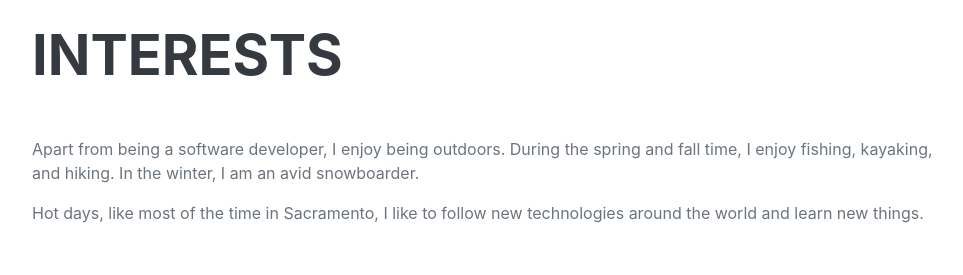
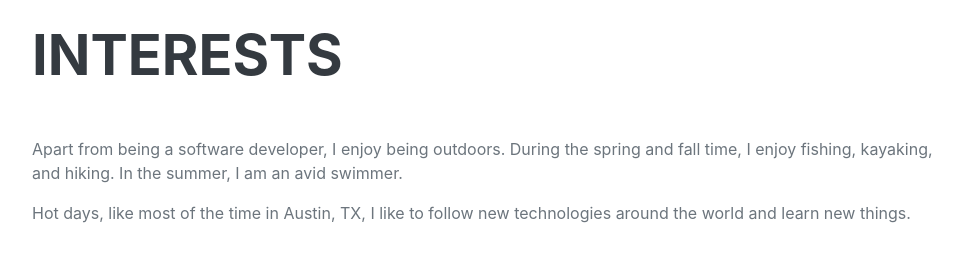
Before and after one commit to canjtosun/canjtosun.github.io, a website: page index.html in a window 1280 px wide. Shown: the part 4020-4295 px from the top of the page, without its empty margins (288-1251 px from the left). Drawn offline with nearby package versions, Linux system fonts and the light colour scheme; a web font is replaced by a local one.

Commit message:
Interests updated

```diff
--- a/index.html
+++ b/index.html
@@ -178,8 +178,8 @@
             <section class="resume-section" id="interests">
                 <div class="resume-section-content">
                     <h2 class="mb-5">Interests</h2>
-                    <p>Apart from being a software developer, I enjoy being outdoors. During the spring and fall time, I enjoy fishing, kayaking, and hiking. In the winter, I am an avid snowboarder.</p>
-                    <p class="mb-0">Hot days, like most of the time in Sacramento, I like to follow new technologies around the world and learn new things. </p>
+                    <p>Apart from being a software developer, I enjoy being outdoors. During the spring and fall time, I enjoy fishing, kayaking, and hiking. In the summer, I am an avid swimmer.</p>
+                    <p class="mb-0">Hot days, like most of the time in Austin, TX, I like to follow new technologies around the world and learn new things. </p>
                 </div>
             </section>
             <hr class="m-0" />
```
